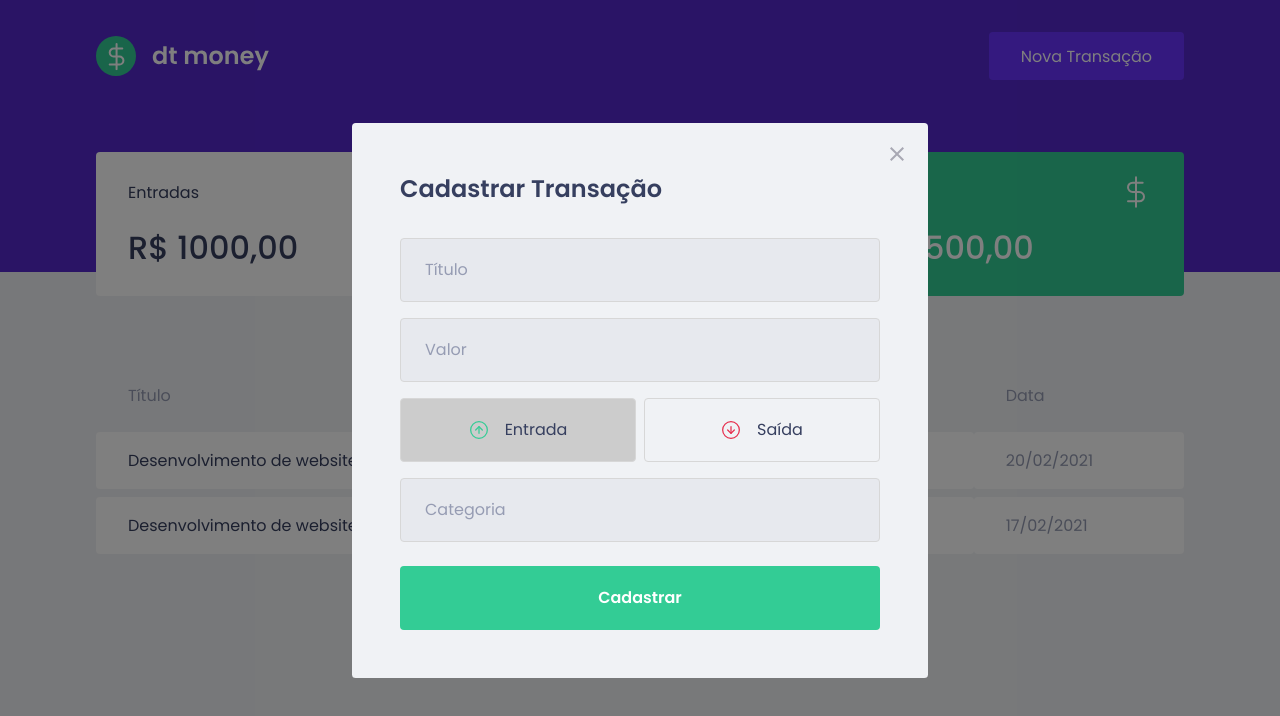
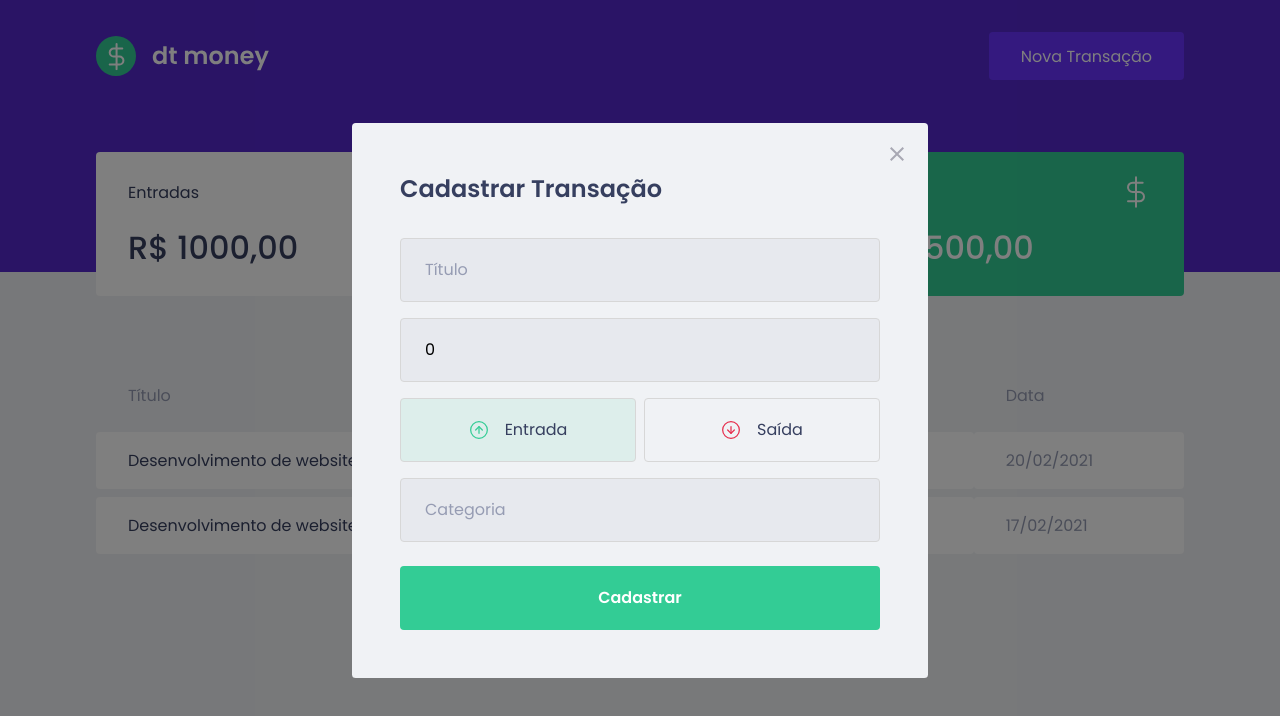
Before and after one commit to GeraldoPBarros/gbmoney, a React (Create React App) app: page / in a window 1280 px wide. Both pictures are taken after a click on the button "Nova Transação". Shown: the top 716 px of the page. Built offline with nearby package versions, Linux system fonts and the light colour scheme; no server answers; what miragejs would draw is missing.

Commit message:
finalizacao de estilo do NewTransactionModal, recepcao dos valores dos inputs em variaveis de estado, envio dos valores do form do modal para o banco do mirage, atualizacao da rotina do mirage para enviar informacoes cadastradas e retornar todas as informacoes do banco.

```diff
--- a/src/components/NewTransactionModal/index.tsx
+++ b/src/components/NewTransactionModal/index.tsx
@@ -1,8 +1,9 @@
-import { useState } from "react";
+import { FormEvent, useState } from "react";
 import Modal from "react-modal";
 import closeImg from "../../assets/close.svg";
 import incomeImg from "../../assets/income.svg";
 import outcomeImg from "../../assets/outcome.svg";
+import { api } from "../../services/api";
 import { Container, TransactionTypeContainer, RadioBox } from "./styles";
 
 interface NewTransactionModalProps {
@@ -15,6 +16,22 @@
   onRequestClose,
 }: NewTransactionModalProps) {
   const [type, setType] = useState("deposit");
+  const [title, setTitle] = useState("");
+  const [value, setValue] = useState(0);
+  const [category, setCategory] = useState("");
+
+  function handleCreateNewTransaction(event: FormEvent) {
+    event.preventDefault();
+
+    const data = {
+      type,
+      value,
+      category,
+      title,
+    };
+
+    api.post("/transactions", data);
+  }
 
   return (
     <Modal
@@ -23,7 +40,7 @@
       overlayClassName="react-modal-overlay"
       className="react-modal-content"
     >
-      <Container>
+      <Container onSubmit={handleCreateNewTransaction}>
         <button
           type="button"
           onClick={onRequestClose}
@@ -31,17 +48,28 @@
         >
           <img src={closeImg} alt="Fechar modal" />
         </button>
+
         <h2>Cadastrar Transação</h2>
 
-        <input placeholder="Título" />
+        <input
+          placeholder="Título"
+          value={title}
+          onChange={(event) => setTitle(event.target.value)}
+        />
 
-        <input type="number" placeholder="Valor" />
+        <input
+          type="number"
+          placeholder="Valor"
+          value={value}
+          onChange={(event) => setValue(Number(event.target.value))}
+        />
 
         <TransactionTypeContainer>
           <RadioBox
             type="button"
             onClick={() => setType("deposit")}
             isActive={type === "deposit"}
+            activeColor="green"
           >
             <img src={incomeImg} alt="Entrada" />
             <span>Entrada</span>
@@ -51,13 +79,18 @@
             type="button"
             onClick={() => setType("withdraw")}
             isActive={type === "withdraw"}
+            activeColor="red"
           >
             <img src={outcomeImg} alt="Saída" />
             <span>Saída</span>
           </RadioBox>
         </TransactionTypeContainer>
 
-        <input placeholder="Categoria" />
+        <input
+          placeholder="Categoria"
+          value={category}
+          onChange={(event) => setCategory(event.target.value)}
+        />
 
         <button type="submit">Cadastrar</button>
       </Container>
--- a/src/components/NewTransactionModal/styles.ts
+++ b/src/components/NewTransactionModal/styles.ts
@@ -1,5 +1,5 @@
 import styled from "styled-components";
-import { darken } from "polished";
+import { darken, transparentize } from "polished";
 
 export const Container = styled.form`
   h2 {
@@ -58,14 +58,23 @@
 
 interface RadioBoxProps {
   isActive: boolean;
+  activeColor: "green" | "red";
 }
+
+const colors = {
+  green: "#33CC95",
+  red: "#E52E4D",
+};
 
 export const RadioBox = styled.button<RadioBoxProps>`
   height: 4rem;
   border: 1px solid #d7d7d7;
   border-radius: 0.25rem;
 
-  background: ${(props) => (props.isActive ? "#ccc" : "transparent")};
+  background: ${(props) =>
+    props.isActive
+      ? transparentize(0.9, colors[props.activeColor])
+      : "transparent"};
 
   display: flex;
   align-items: center;
--- a/src/index.tsx
+++ b/src/index.tsx
@@ -1,26 +1,27 @@
 import React from "react";
 import ReactDOM from "react-dom";
-import { createServer } from "miragejs";
+import { createServer, Model } from "miragejs";
 import { App } from "./App";
 
 createServer({
+  models: {
+    // banco de dados do Mirage
+    transaction: Model, // transaction e o nome da tabela
+  },
   routes() {
     // rotas que vão ser usadas na api ficticia
     this.namespace = "api"; // todas as chamadas foram feitas apartir de api
 
     this.get("/transactions", () => {
       // rota ('https://localhosts:3000/api/transactions')...
-      return [
-        // definição da informação de retorno
-        {
-          id: 1,
-          title: "Transaction 1",
-          amount: 400,
-          type: "deposit",
-          categorie: "Food",
-          createdAt: new Date(),
-        },
-      ];
+      // definição da informação de retorno
+      return this.schema.all("transaction");
+    });
+
+    this.post("/transactions", (schema, request) => {
+      const data = JSON.parse(request.requestBody);
+
+      return schema.create("transaction", data);
     });
   },
 });
```
